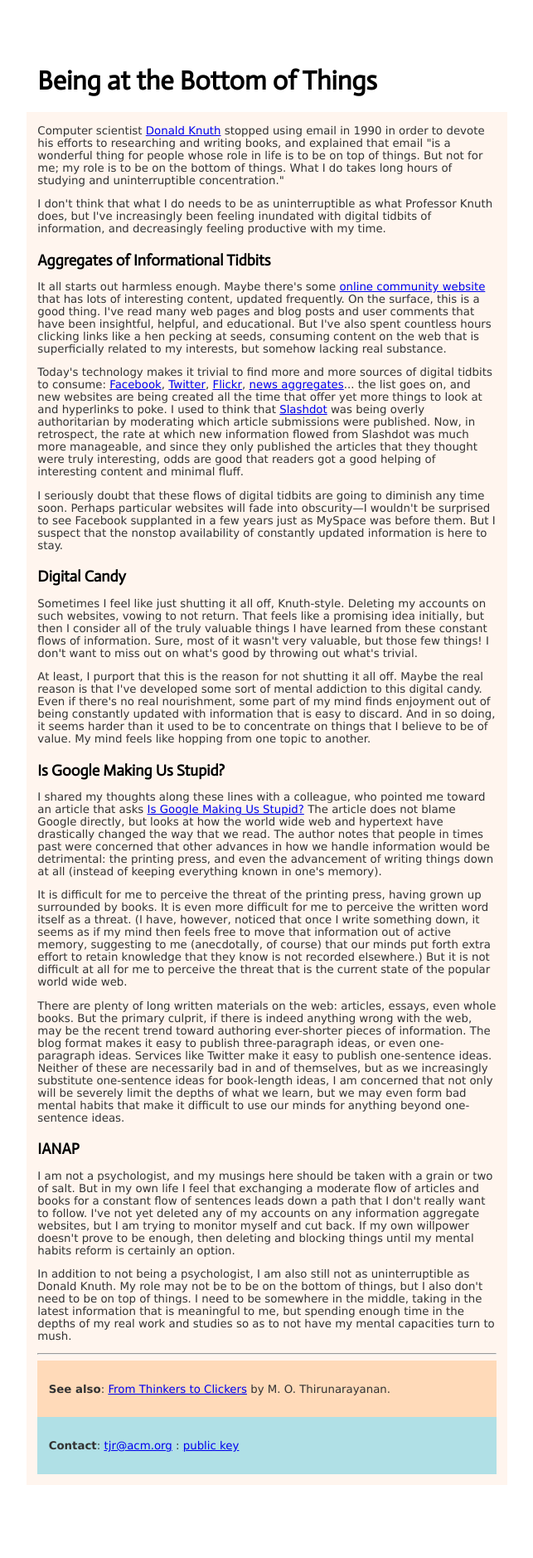
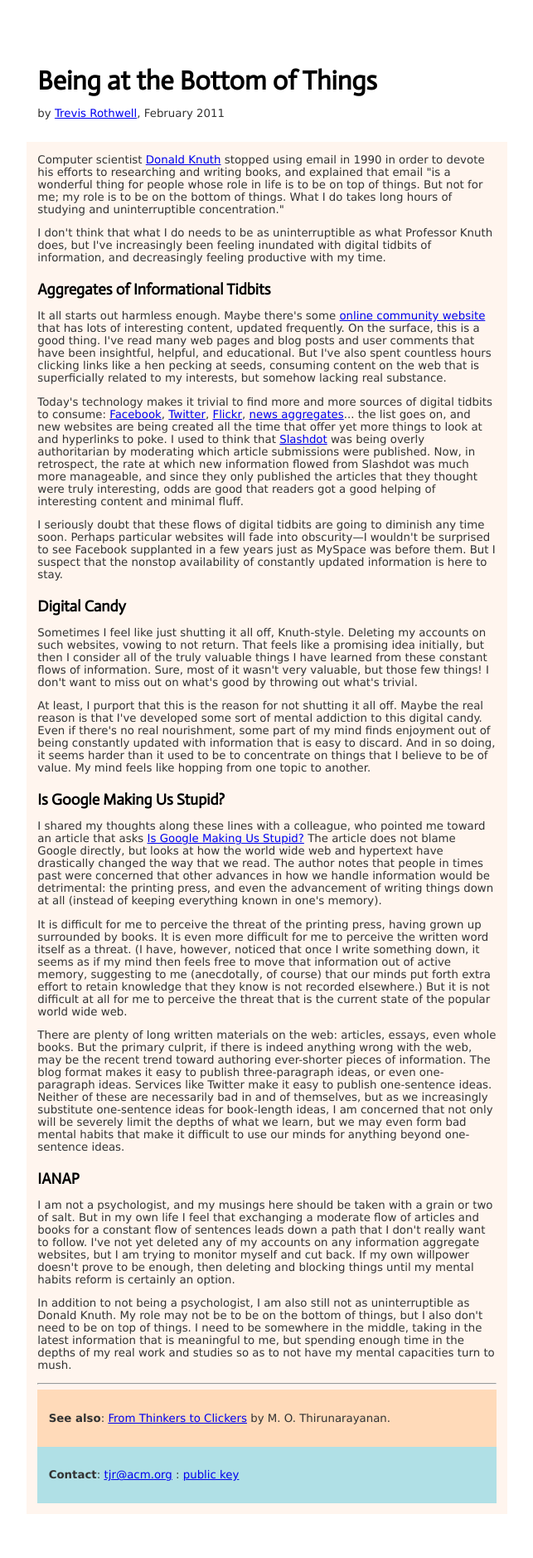
Before and after one commit to tjr/tjr.github.com, a Jekyll site: the page writing/being-at-the-bottom-of-things.html, which Jekyll copies as it is, in a window 1280 px wide. Shown: the whole page at 83% size, without its empty margins (318-961 px from the left). Built offline with Jekyll 4.4.1, drawn with Linux system fonts in a browser that asks for light colours; some web fonts are replaced; before the commit the page ends 1843 px from its top, so only the background shows below that.

Commit message:
minor tweak

```diff
--- a/writing/being-at-the-bottom-of-things.html
+++ b/writing/being-at-the-bottom-of-things.html
@@ -9,6 +9,7 @@
 
 <div class="white">
 <h1>Being at the Bottom of Things</h1>
+<p>by <a href="/">Trevis Rothwell</a>, February 2011</p>
 </div>
 
 <div class="SeaShell">
```
